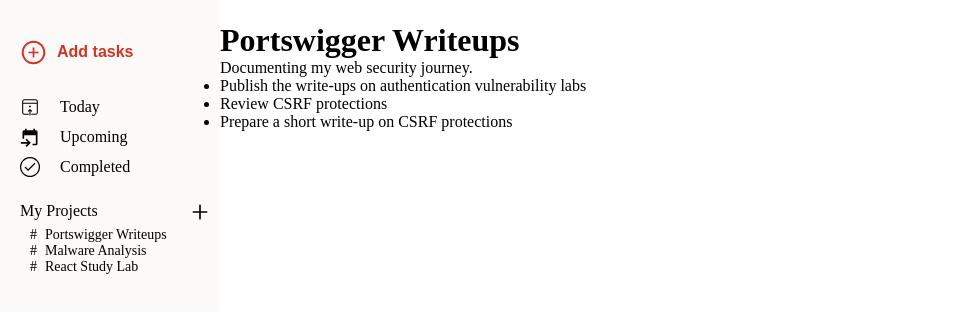
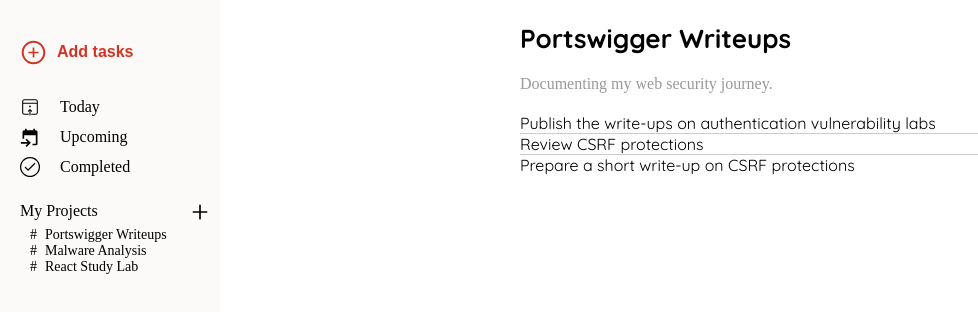
Before and after one commit to ctrl-username/todolist, a website built with webpack: page src/template.html in a window 1280 px wide. Shown: the part 78-390 px from the top of the page, without its empty margins (0-978 px from the left). Built offline with nearby package versions, Linux system fonts and the light colour scheme; a web font is replaced by a local one.

Commit message:
style(todo-projects-area)

```diff
--- a/src/canvas.css
+++ b/src/canvas.css
@@ -1,5 +1,5 @@
 @import url("https://fonts.googleapis.com/css2?family=Roboto:ital,wght@0,100..900;1,100..900&display=swap");
-
+@import url("https://fonts.googleapis.com/css2?family=Quicksand:wght@300..700&display=swap");
 @import url("https://fonts.googleapis.com/css2?family=Google+Sans:ital,opsz,wght@0,17..18,400..700;1,17..18,400..700&display=swap");
 
 * {
@@ -135,3 +135,33 @@ a {
 .todo-projects li::before {
   content: "#";
 }
+.todo-projects-area {
+  margin: 0 50px;
+  display: flex;
+  flex-direction: column;
+  gap: 20px;
+  padding-left: 250px;
+  max-width: 830px;
+}
+
+.todo-project-title h1 {
+  font-family: Quicksand;
+  font-size: 26px;
+  font-weight: 700;
+  margin-bottom: 20px;
+}
+.description {
+  color: #999999;
+}
+.todolists ul {
+  list-style-type: none;
+  font-family: Quicksand;
+}
+
+.todo-item {
+  border-bottom: 1px solid #ccc;
+}
+
+.todo-item:last-child {
+  border-bottom: none;
+}
--- a/src/template.html
+++ b/src/template.html
@@ -100,15 +100,19 @@
 
       <div class="todo-projects-area">
         <div class="todo-project-title">
-          <h1>Portswigger Writeups</h1>
-          <p class="discription">Documenting my web security journey.</p>
+          <h1 class="todo-project-title">Portswigger Writeups</h1>
+          <p class="description">Documenting my web security journey.</p>
         </div>
 
         <div class="todolists">
           <ul>
-            <li>Publish the write-ups on authentication vulnerability labs</li>
-            <li>Review CSRF protections</li>
-            <li>Prepare a short write-up on CSRF protections</li>
+            <li class="todo-item">
+              Publish the write-ups on authentication vulnerability labs
+            </li>
+            <li class="todo-item">Review CSRF protections</li>
+            <li class="todo-item">
+              Prepare a short write-up on CSRF protections
+            </li>
           </ul>
         </div>
       </div>
```
